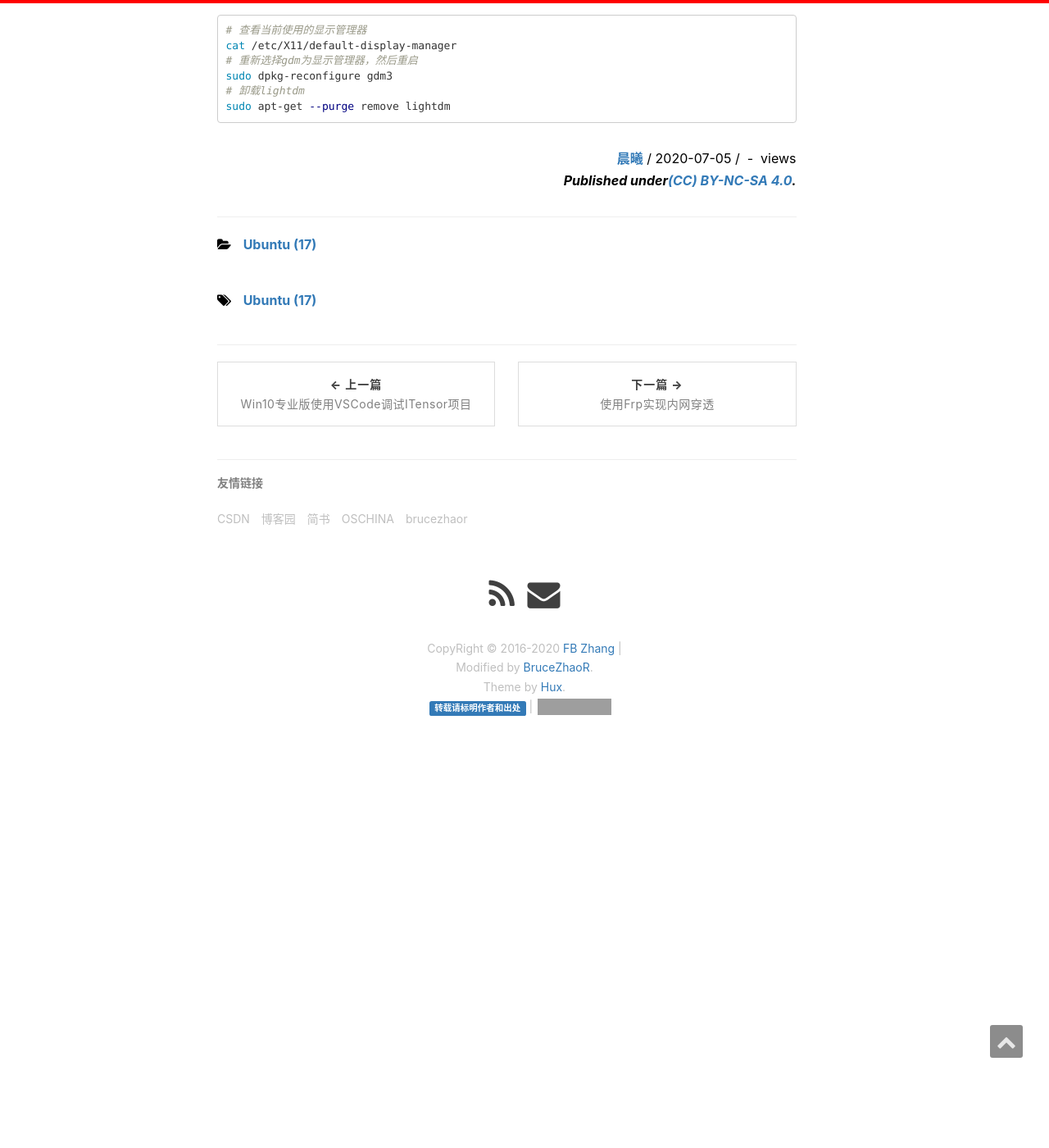
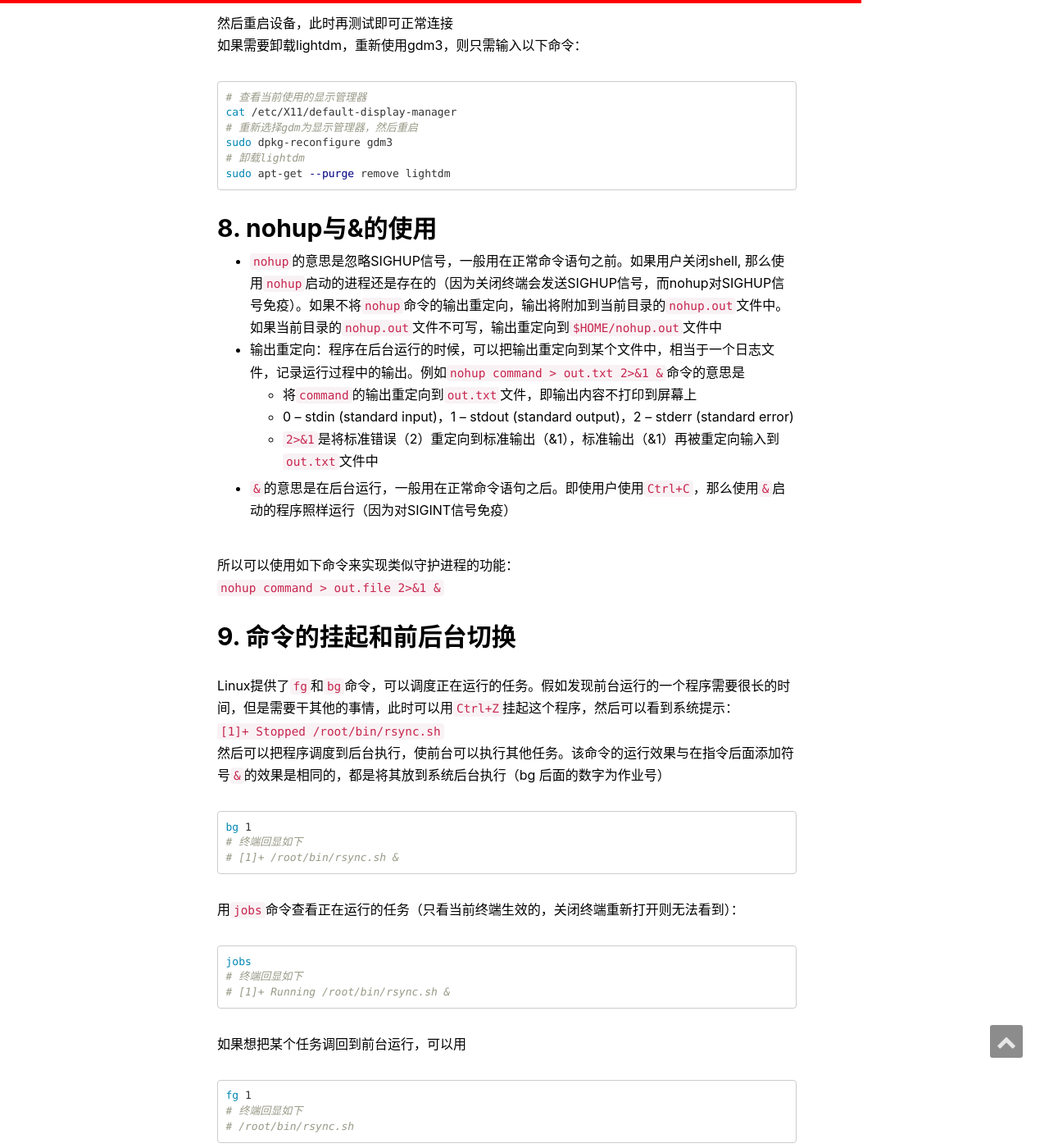
Before and after one commit to zfb132/zfb132.github.com, a Jekyll site: the page built from _posts/2020-07-05-ubuntu_commands.md, in a window 1280 px wide and 1400 px high, scrolled down 7737 px. Shown: the whole window at 82% size. Built offline with Jekyll 4.4.1, drawn with Linux system fonts in a browser that asks for light colours; nearby versions of some CDN libraries; comment, search, counter and statistics services are not loaded; some of the changed text lies outside the part shown; grey boxes are pictures that could not be loaded.

Commit message:
添加nohup、bg、scp等命令的使用

````diff
--- a/_posts/2020-07-05-ubuntu_commands.md
+++ b/_posts/2020-07-05-ubuntu_commands.md
@@ -226,3 +226,44 @@ sudo dpkg-reconfigure gdm3
 # 卸载lightdm
 sudo apt-get --purge remove lightdm
 ```
+## 8. nohup与&的使用
+* `nohup`的意思是忽略SIGHUP信号，一般用在正常命令语句之前。如果用户关闭shell, 那么使用`nohup`启动的进程还是存在的（因为关闭终端会发送SIGHUP信号，而nohup对SIGHUP信号免疫）。如果不将`nohup`命令的输出重定向，输出将附加到当前目录的`nohup.out`文件中。如果当前目录的`nohup.out`文件不可写，输出重定向到`$HOME/nohup.out`文件中
+* 输出重定向：程序在后台运行的时候，可以把输出重定向到某个文件中，相当于一个日志文件，记录运行过程中的输出。例如`nohup command > out.txt 2>&1 &`命令的意思是
+    * 将`command`的输出重定向到`out.txt`文件，即输出内容不打印到屏幕上
+	* 0 – stdin (standard input)，1 – stdout (standard output)，2 – stderr (standard error)
+	* `2>&1`是将标准错误（2）重定向到标准输出（&1），标准输出（&1）再被重定向输入到`out.txt`文件中
+
+* `&`的意思是在后台运行，一般用在正常命令语句之后。即使用户使用`Ctrl+C`，那么使用`&`启动的程序照样运行（因为对SIGINT信号免疫）
+
+所以可以使用如下命令来实现类似守护进程的功能：
+`nohup command > out.file 2>&1 &`
+
+## 9. 命令的挂起和前后台切换
+Linux提供了`fg`和`bg`命令，可以调度正在运行的任务。假如发现前台运行的一个程序需要很长的时间，但是需要干其他的事情，此时可以用`Ctrl+Z`挂起这个程序，然后可以看到系统提示：
+`[1]+ Stopped /root/bin/rsync.sh`
+然后可以把程序调度到后台执行，使前台可以执行其他任务。该命令的运行效果与在指令后面添加符号`&`的效果是相同的，都是将其放到系统后台执行（bg 后面的数字为作业号）
+```bash
+bg 1
+# 终端回显如下
+# [1]+ /root/bin/rsync.sh &
+```
+用`jobs`命令查看正在运行的任务（只看当前终端生效的，关闭终端重新打开则无法看到）：
+```bash
+jobs
+# 终端回显如下
+# [1]+ Running /root/bin/rsync.sh &
+```
+如果想把某个任务调回到前台运行，可以用
+```bash
+fg 1
+# 终端回显如下
+# /root/bin/rsync.sh
+```
+这样，在终端上就只能等待这个任务完成了
+## 10. 远程收发文件
+在不安装第三方工具的情况下有两种方法：
+* 使用`scp`命令：例如`scp -P 8899 -r root@45.67.89.12:/root/test/ ./Desktop/`命令表示将服务器的`/root/test/`文件夹递归下载到本地的`./Desktop/`文件夹下面，`8899`是ssh的端口，默认为`22`
+* 使用`rsync`命令（支持断点续传）：例如`rsync -avzP --rsh='ssh -p 8899' root@45.67.89.12:/root/test/ ./Desktop`命令表示将服务器的`/root/test/`文件夹下载到本地的`./Desktop/`文件夹下面，`8899`是ssh的端口，默认为`22`
+
+使用[脚本](https://github.com/GitHub30/gdrive.sh)下载Google Drive文件，使用方法为
+`curl gdrive.sh | bash -s https://drive.google.com/file/d/0B4y35FiV1wh7QWpuVlFROXlBTHc/view`
````
